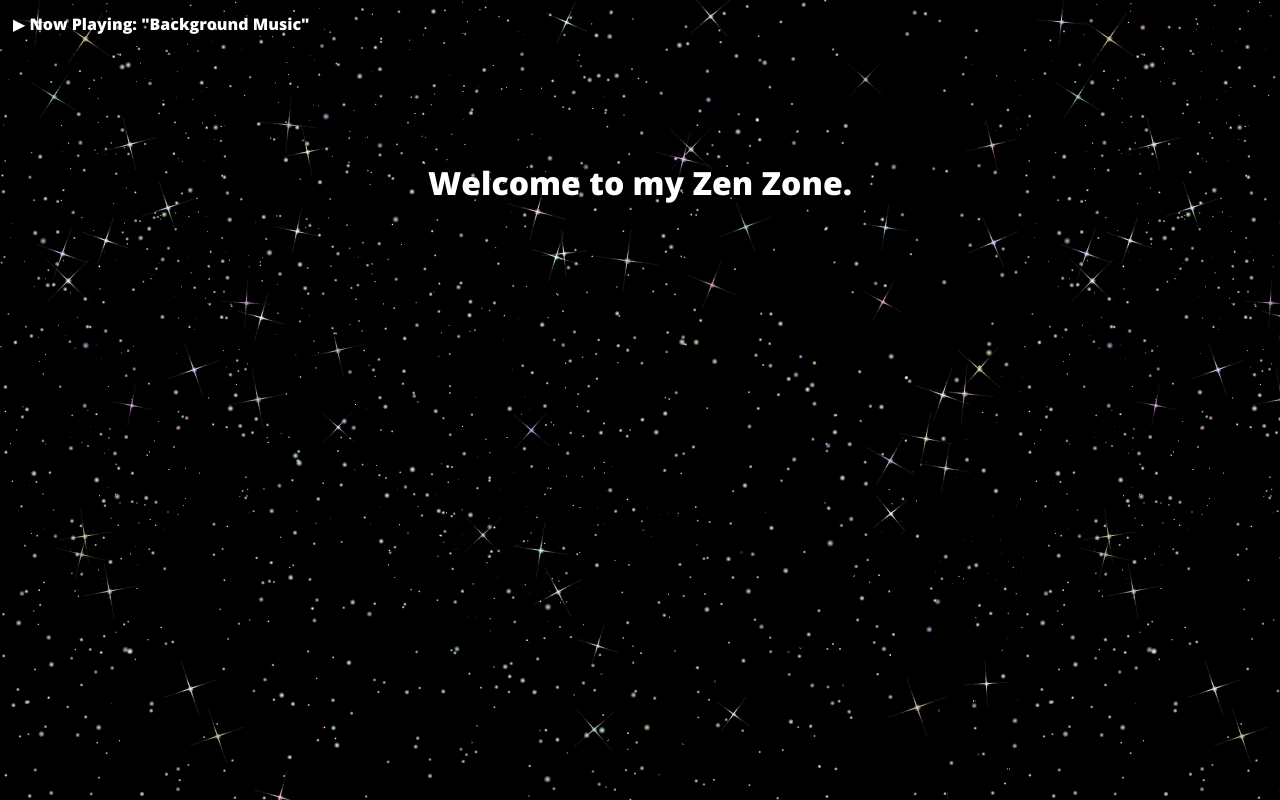
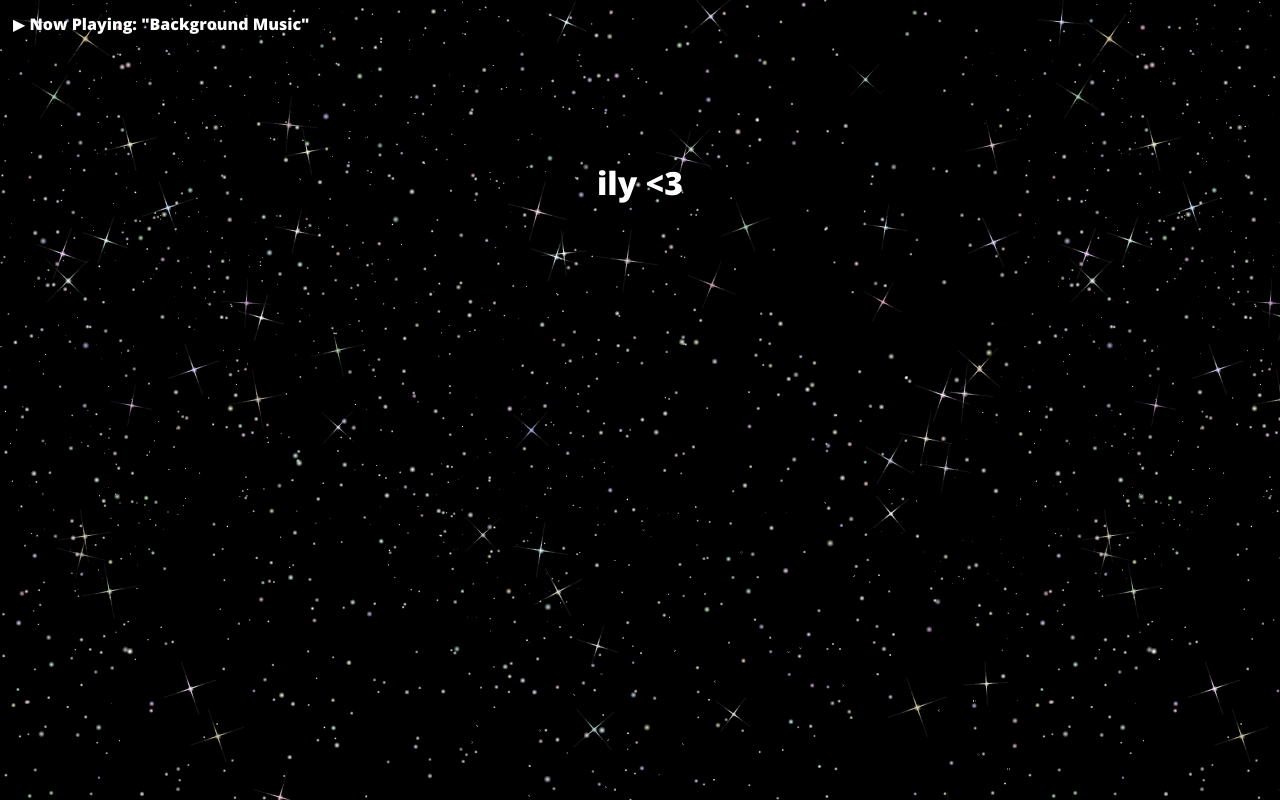
Before and after one commit to cdvhs/cdvhs.github.io, a plain HTML site: page index.html in a window 1280 px wide. Drawn offline with nearby package versions, Linux system fonts and the light colour scheme.

Commit message:
Update index.html

```diff
--- a/index.html
+++ b/index.html
@@ -17,7 +17,7 @@
     <div class="menu">
       <label>▶ Now Playing: "Background Music"</label>
     </div>
-    <h1>Welcome to my Zen Zone.</h1>
+    <h1>ily <3</h1>
 
   </body>
 </html>
```
